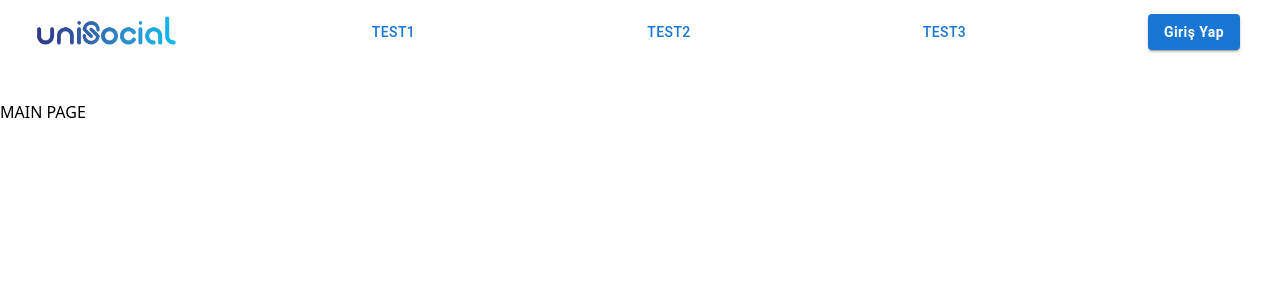
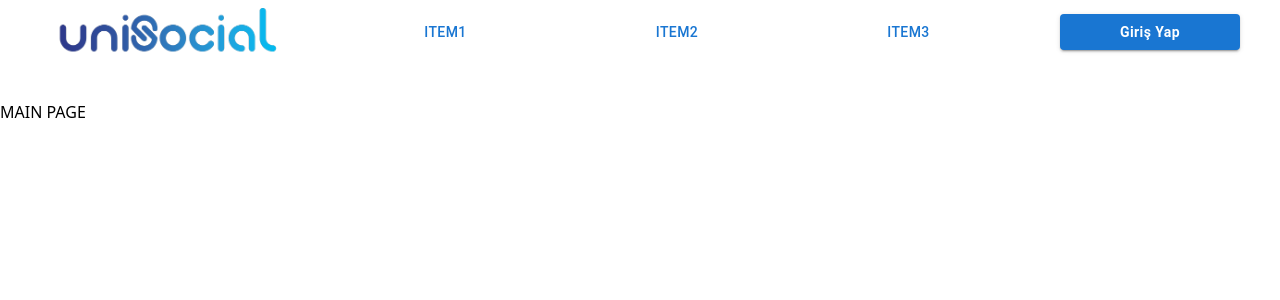
Before and after one commit to uniSocialProject/web_react, a React (Create React App) app: page / in a window 1280 px wide. Shown: the top 300 px of the page. Built offline with nearby package versions, Linux system fonts and the light colour scheme.

Commit message:
nav flexibility and legibility upgrade

```diff
--- a/src/components/Layout/MainNav.js
+++ b/src/components/Layout/MainNav.js
@@ -14,14 +14,14 @@ import NavLinks from './NavLinks';
 import logo from '../../images/navIcon.png';
 
 function ResponsiveAppBar() {
-    const isSmallScreen = useMediaQuery('(max-width:700px)');
+    const isSmallScreen = useMediaQuery('(max-width:850px)');
 
     return (
         <AppBar
             position="fixed"
             style={{ background: 'transparent', boxShadow: 'none' }}
         >
-            <Container maxWidth="xl">
+            <Container maxWidth={'2000'} >
                 <Toolbar
                     disableGutters
                     sx={{ display: 'flex', justifyContent: 'space-between' }}
@@ -31,23 +31,31 @@ function ResponsiveAppBar() {
                             variant="text"
                             sx={{
                                 backgroundColor: 'inherit',
-                                ml: 0,
                                 '&.MuiButtonBase-root:hover': {
                                     bgcolor: 'transparent',
+                                },
+                                width: {
+                                    xs: 200,
+                                    sm: 220,
+                                    md: 240,
+                                    lg: 250,
+                                    xl: 260,
+                                },
+                                ml: {
+                                    xs: 0,
+                                    sm: 1.5,
+                                    md: 2,
+                                    lg: 2.5,
+                                    xl: 3,
                                 },
                             }}
                             disableRipple
                         >
-                            <img
-                                src={logo}
-                                alt="logo"
-                                width={150}
-                                draggable={false}
-                            />
+                            <img src={logo} alt="logo" draggable={false} />
                         </Button>
                     </NavLink>
                     {!isSmallScreen && <NavLinks />}
-                    {isSmallScreen && <NavDrawer />}
+                    {isSmallScreen && <NavDrawer  />}
                 </Toolbar>
             </Container>
         </AppBar>
--- a/src/components/Layout/NavDrawer.js
+++ b/src/components/Layout/NavDrawer.js
@@ -24,7 +24,7 @@ const NavDrawer = () => {
                     setIsDrawerOpen(true);
                 }}
             >
-                <MenuIcon />
+                <MenuIcon fontSize='large'  />
             </IconButton>
             <Drawer
                 anchor="right"
@@ -37,8 +37,8 @@ const NavDrawer = () => {
                     <Typography variant="h6" component={'div'}>
                         Deneme
                     </Typography>
-                    <List >
-                        <NavLink to={'/login'} >
+                    <List>
+                        <NavLink to={'/login'}>
                             <ListItemButton
                                 variant="contained"
                                 sx={{
--- a/src/components/Layout/NavLinks.js
+++ b/src/components/Layout/NavLinks.js
@@ -1,61 +1,51 @@
 import { NavLink } from 'react-router-dom';
 import { Button } from '@mui/material';
+
+const navLinksSx = {
+    mx: {
+        md: 5,
+        lg: 6,
+        xl: 7,
+    },
+    '&.MuiButtonBase-root:hover': {
+        backgroundColor: 'transparent',
+        textDecoration: 'underline',
+    },
+};
+
+const NavigationLink = (props) => {
+    return (
+        <NavLink to={props.link}>
+            <Button variant="text" sx={navLinksSx} disableRipple>
+                {props.text}
+            </Button>
+        </NavLink>
+    );
+};
 
 const NavLinks = () => {
     return (
         <>
-            <NavLink>
-                <Button
-                    variant="text"
-                    sx={{
-                        mx: 5,
-                        '&.MuiButtonBase-root:hover': {
-                            backgroundColor: 'transparent',
-                            textDecoration: 'underline',
-                        },
-                    }}
-                    disableRipple
-                >
-                    test1
-                </Button>
-            </NavLink>
+            {/* {gets link and text props} */}
+            <NavigationLink text={'item1'} />
+            <NavigationLink text={'item2'} />
+            <NavigationLink text={'item3'} />
 
-            <NavLink>
-                <Button
-                    variant="text"
-                    sx={{
-                        mx: 5,
-                        '&.MuiButtonBase-root:hover': {
-                            backgroundColor: 'transparent',
-                            textDecoration: 'underline',
-                        },
-                    }}
-                    disableRipple
-                >
-                    test2
-                </Button>
-            </NavLink>
-
-            <NavLink>
-                <Button
-                    variant="text"
-                    sx={{
-                        mx: 5,
-                        '&.MuiButtonBase-root:hover': {
-                            backgroundColor: 'transparent',
-                            textDecoration: 'underline',
-                        },
-                    }}
-                    disableRipple
-                >
-                    test3
-                </Button>
-            </NavLink>
+            {/* {login button} */}
             <NavLink to="/login">
                 <Button
                     variant="contained"
                     sx={{
-                        mr: 2,
+                        mr: {
+                            md: 1,
+                            lg: 2,
+                            xl: 3,
+                        },
+                        width: {
+                            md: 160,
+                            lg: 180,
+                            xl: 200,
+                        },
                         textTransform: 'capitalize',
                         fontWeight: 'bold',
                         '&.MuiButtonBase-root:hover': {},
```
